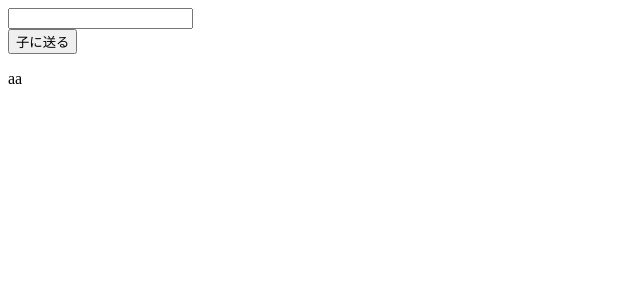
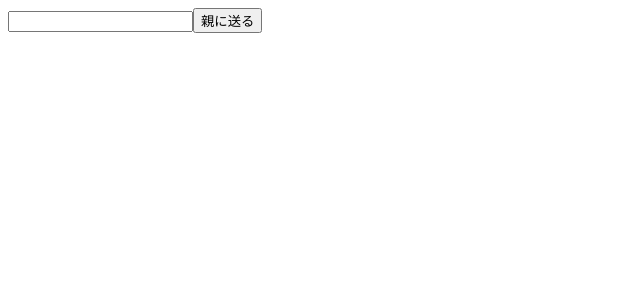
Before and after one commit to Kyosuke-Kaneko/vue-pra, a Vue app: page / in a window 1280 px wide. Shown: the top 300 px of the page, without its empty margins (0-640 px from the left). Built offline with nearby package versions, Linux system fonts and the light colour scheme.

Commit message:
Headerコンポーネント→childTextを結びつけてthis.childTextとして$emitに格納→sendParentを実行→App.vueのgetChildTextイベントにthis.childTextを引数としてshowChildTextメソッドに渡す→pushでtextList配列に渡す→textListのv-forを実行

```diff
--- a/src/App.vue
+++ b/src/App.vue
@@ -1,7 +1,7 @@
 <template>
   <div id="app">
-    <input v-model="getText" type="text" />
-    <Header :parentText="getText"></Header>
+    <Header @getChildText="showChildText"></Header>
+    <p v-for="(item,index) in textList" :key="index">{{item}}</p>
   </div>
 </template>
 
@@ -10,8 +10,13 @@ import Header from "./components/Header";
 export default {
   data() {
     return {
-      getText: ""
+      textList: []
     };
+  },
+  methods: {
+    showChildText(childText) {
+      this.textList.push(childText);
+    }
   },
   components: {
     Header
--- a/src/components/Header.vue
+++ b/src/components/Header.vue
@@ -1,7 +1,7 @@
 <template>
-  <div id="header">
-    <button @click="showText" type="submit">子に送る</button>
-    <p>{{show}}</p>
+  <div class="side_menu">
+    <input type="text" v-model="childText" />
+    <button @click="sendParent">親に送る</button>
   </div>
 </template>
 
@@ -9,13 +9,13 @@
 export default {
   data() {
     return {
-      show: "aa"
+      childText: ""
     };
   },
-  props: ["parentText"],
   methods: {
-    showText() {
-      this.show = this.parentText;
+    sendParent() {
+      this.$emit("getChildText", this.childText);
+      this.childText = "";
     }
   }
 };
```
